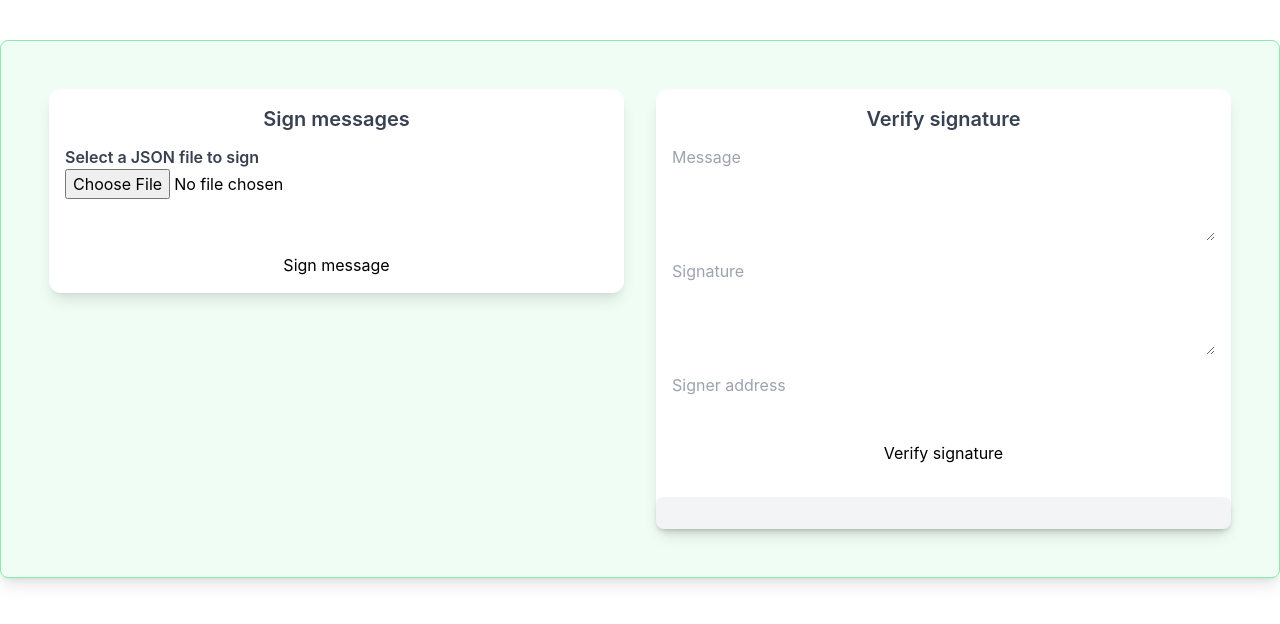
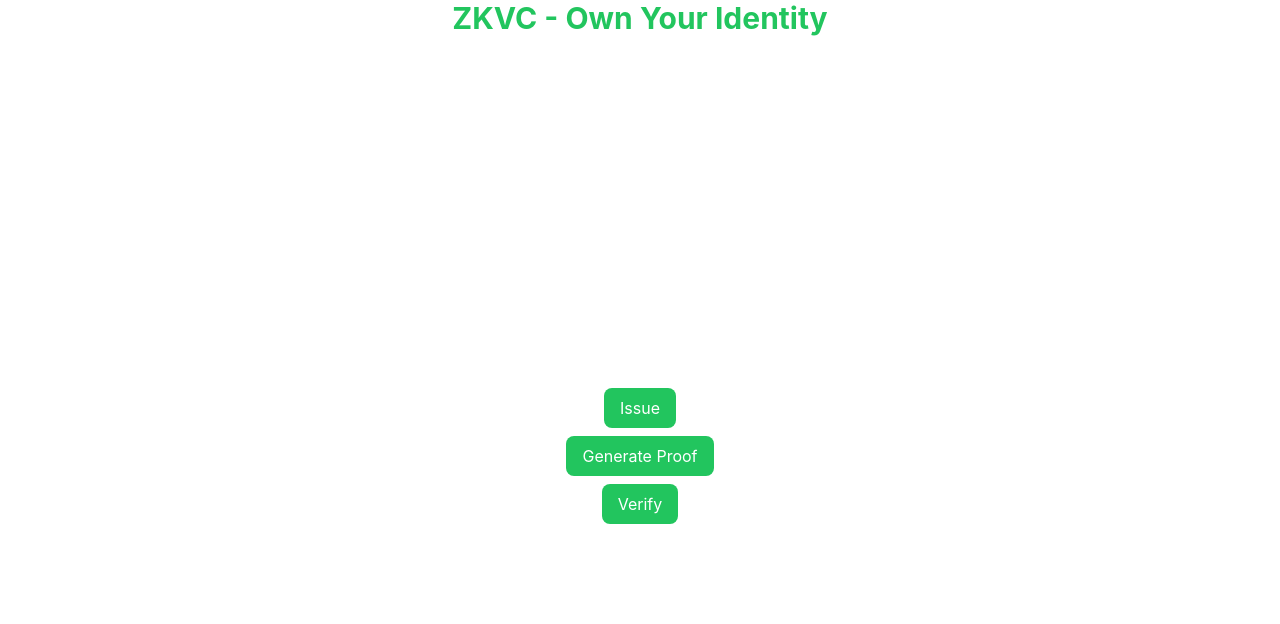
Before and after one commit to ishandhanani/zkvc, a React (Create React App) app in the folder vcflow/: page / in a window 1280 px wide. Shown: the top 624 px of the page. Built offline with nearby package versions, Linux system fonts and the light colour scheme.

Commit message:
adding file functionality and styling for a landing page

```diff
--- a/vcflow/src/App.js
+++ b/vcflow/src/App.js
@@ -1,48 +1,77 @@
 import React, { useState } from 'react';
-import { ethers } from 'ethers';
 import SignMessage from './SignMessage';
 import VerifyMessage from './VerifyMessage';
 //import GenerateVerifiableCred from './GenerateVerifiableCred';
 
 //Roadmap
-//  1. Instead of a message input, upload a JSON-LD file (SignMessage)
-
-const handleFileUpload = async (file) => {
-  console.log(1)
-  const fileReader = new FileReader();
-  console.log(2)
-  fileReader.onload = async (e) => {
-    console.log(3)
-    const data = JSON.parse(e.target.result);
-    console.log(3)
-    const message = Object.values(data)[0];
-    console.log(4)
-    console.log(message);
-  }
-}
-
-
-
-//  2. Go through the flow and generate a VC-style proof (SignMessage)
-//  3. Download the complete JSON-LD signed VC (App.js)
 //  4. Be able to upload the VC into VerifyMessage and get output
 //  5. Implement docloader to check context?
 
-
-//Question - generating the signature
-
-
-function App() {
+function LandingPage({ onOptionSelect }) {
   return (
-    <div className="container mx-auto bg-green-50 rounded-lg shadow-lg border border-green-300 p-8 m-10 flex flex-wrap">
-      <div className="w-full lg:w-1/2">
-        <SignMessage />
-      </div>
-      <div className="w-full lg:w-1/2">
-        <VerifyMessage />
+    <div className="container mx-auto h-screen flex justify-center items-center">
+      <div className="flex flex-col items-center">
+        <button onClick={() => onOptionSelect('issue')} className="py-2 px-4 bg-green-500 text-white rounded-lg mb-2">Issue</button>
+        <button onClick={() => onOptionSelect('generateProof')} className="py-2 px-4 bg-green-500 text-white rounded-lg mb-2">Generate Proof</button>
+        <button onClick={() => onOptionSelect('verify')} className="py-2 px-4 bg-green-500 text-white rounded-lg mb-2">Verify</button>
       </div>
     </div>
   );
 }
 
+
+function App() {
+  const [selectedOption, setSelectedOption] = useState(null);
+
+  function handleOptionSelect(option) {
+    setSelectedOption(option);
+  }
+
+  function renderPage() {
+    switch (selectedOption) {
+      case 'issue':
+        return <SignMessage />;
+      case 'generateProof':
+        return <SignMessage />;
+      case 'verify':
+        return <VerifyMessage />;
+      default:
+        return (
+          <div>
+            <h1 className="text-3xl font-bold text-green-500 text-center mb-6">
+              ZKVC - Own Your Identity
+            </h1>
+          <LandingPage onOptionSelect={handleOptionSelect} />
+          </div>
+          );
+    }
+  }
+  return(
+    <div className="container mx-auto">
+      {renderPage()}
+      {selectedOption && (
+        <button
+          className='py-2 px-4 bg-green-500 text-white rounded-lg absolute bottom-0 left-0 mb-6 ml-6'
+          onClick={() => setSelectedOption(null)}>
+            Return Home
+        </button>
+      )}
+    <button>
+
+    </button>
+
+    </div>
+  )
+  // return (
+  //   <div className="container mx-auto bg-green-50 rounded-lg shadow-lg border border-green-300 p-8 m-10 flex flex-wrap">
+  //     <div className="w-full lg:w-1/2">
+  //       <SignMessage />
+  //     </div>
+  //     <div className="w-full lg:w-1/2">
+  //       <VerifyMessage />
+  //     </div>
+  //   </div>
+  // );
+}
+
 export default App;
--- a/vcflow/src/SignMessage.js
+++ b/vcflow/src/SignMessage.js
@@ -1,9 +1,10 @@
 import { useState, useRef } from "react";
 const ethers = require("ethers")
 
+// async function that signs the message and returns the signers information for further use
 const signMessage = async ({ message }) => {
     try {
-        console.log({message});
+        console.log({message}); //testing purposes remove for prod
         if (!window.ethereum) {
             throw new Error("Metamask cannot be found");
         }
@@ -24,22 +25,50 @@ const signMessage = async ({ message }) => {
     }
 };
 
+// exportable signing function for the main App.js
 export default function SignMessage() {
+    // react hook that ties to the textarea elements for the signature and the proof
     const resultBox = useRef();
+    // state that stores the signature information
     const [signatures, setSignatures] = useState([]);
 
+    // async function that handles submission and signing
     const handleSign = async (e) => {
         e.preventDefault();
+        // get the file contents
         const fileInput = document.getElementById("fileInput");
         const file = fileInput.files[0];
+        // this reads the actual file
         const reader = new FileReader();
         reader.readAsText(file);
         reader.onload = async (e) => {
+          // save contents of the file
+          /**
+           * @todo THIS SEEMS TO SAVE THE RESULT WITH THE SPACING FORMATTING...SHOULD WE JUST HAVE IT SIGN THE RAW STRING WITH NO SPACING?
+           */
           const message = e.target.result;
-          console.log("The message: ", message);
+          console.log("The message: ", message); // testing remove for prod
           const sig = await signMessage({ message });
-          //console.log(sig)
           if (sig) {
+            const signedMessage = {
+              ...JSON.parse(message),
+              proof: {
+                type: "EcdsaSecp256k1RecoverySignature2020",
+                created: new Date().toISOString(),
+                proofPurpose: "assertionMethod",
+                verificationMethod: sig.address,
+                jws: sig.signature,
+              },
+            };
+            const signedMessageJSON = JSON.stringify(signedMessage, null, 2);
+            const blob = new Blob([signedMessageJSON], { type: "application/json" });
+            const url = URL.createObjectURL(blob);
+            const link = document.createElement("a");
+            link.href = url;
+            link.download = "signed.json";
+            document.body.appendChild(link);
+            link.click();
+            document.body.removeChild(link)
             setSignatures([...signatures, sig])
           }
         }
@@ -78,7 +107,7 @@ export default function SignMessage() {
           <div className="p-2" key={signatures[signatures.length - 1].signature}>
             <div className="my-3">
               <p>
-                Message: {signatures[signatures.length - 1].message}
+                {/* Message: {signatures[signatures.length - 1].message}  */}
               </p>
               <p>Signer: {signatures[signatures.length - 1].address}</p>
               <p>Signature: </p>
@@ -102,15 +131,34 @@ export default function SignMessage() {
                     "type": "EcdsaSecp256k1RecoverySignature2020",
                     "created": "${new Date().toISOString()}",
                     "proofPurpose": "assertionMethod",
-                    "verificationMethod": "add issuer did here",
+                    "verificationMethod": "${signatures[signatures.length - 1].address}",
                     "jws": "${signatures[signatures.length - 1].signature}"
                   }`
                 }
               />
+              <a
+                href={`data:text/json;charset=utf-8,${encodeURIComponent(
+                  JSON.stringify({
+                    proof: {
+                      type: "EcdsaSecp256k1RecoverySignature2020",
+                      created: new Date().toISOString(),
+                      proofPurpose: "assertionMethod",
+                      verificationMethod:
+                        signatures[signatures.length - 1].address,
+                      jws: signatures[signatures.length - 1].signature,
+                    },
+                  })
+                )}`}
+              download="signed_message.json"
+            >
+              <button className="btn btn-primary submit-button focus:ring focus:outline-none w-full mt-3">
+                Download JSON
+              </button>
+            </a>
             </div>
           </div>
         }
         </div>
       </form>
     );
-    }
+  }
```
